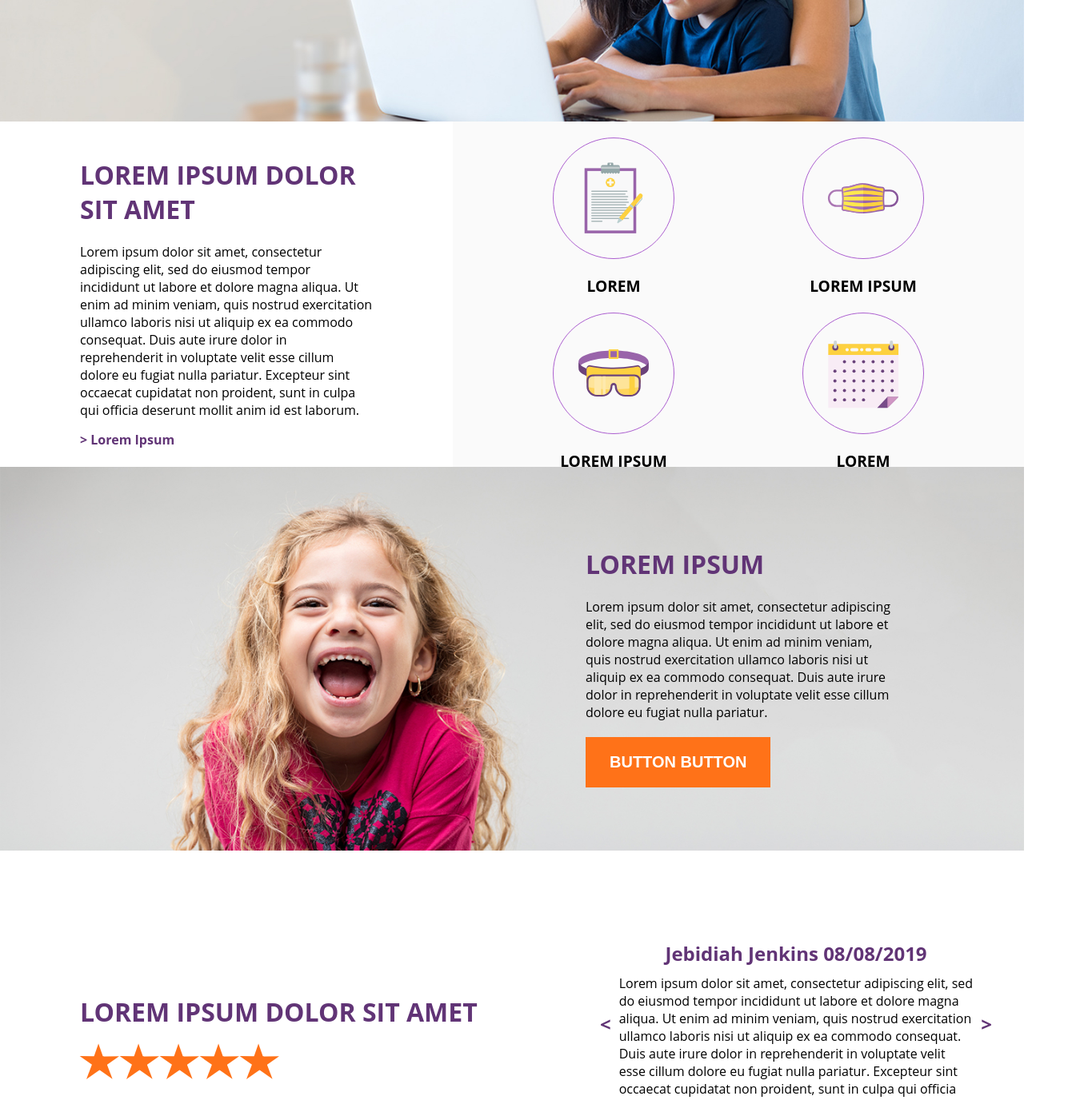
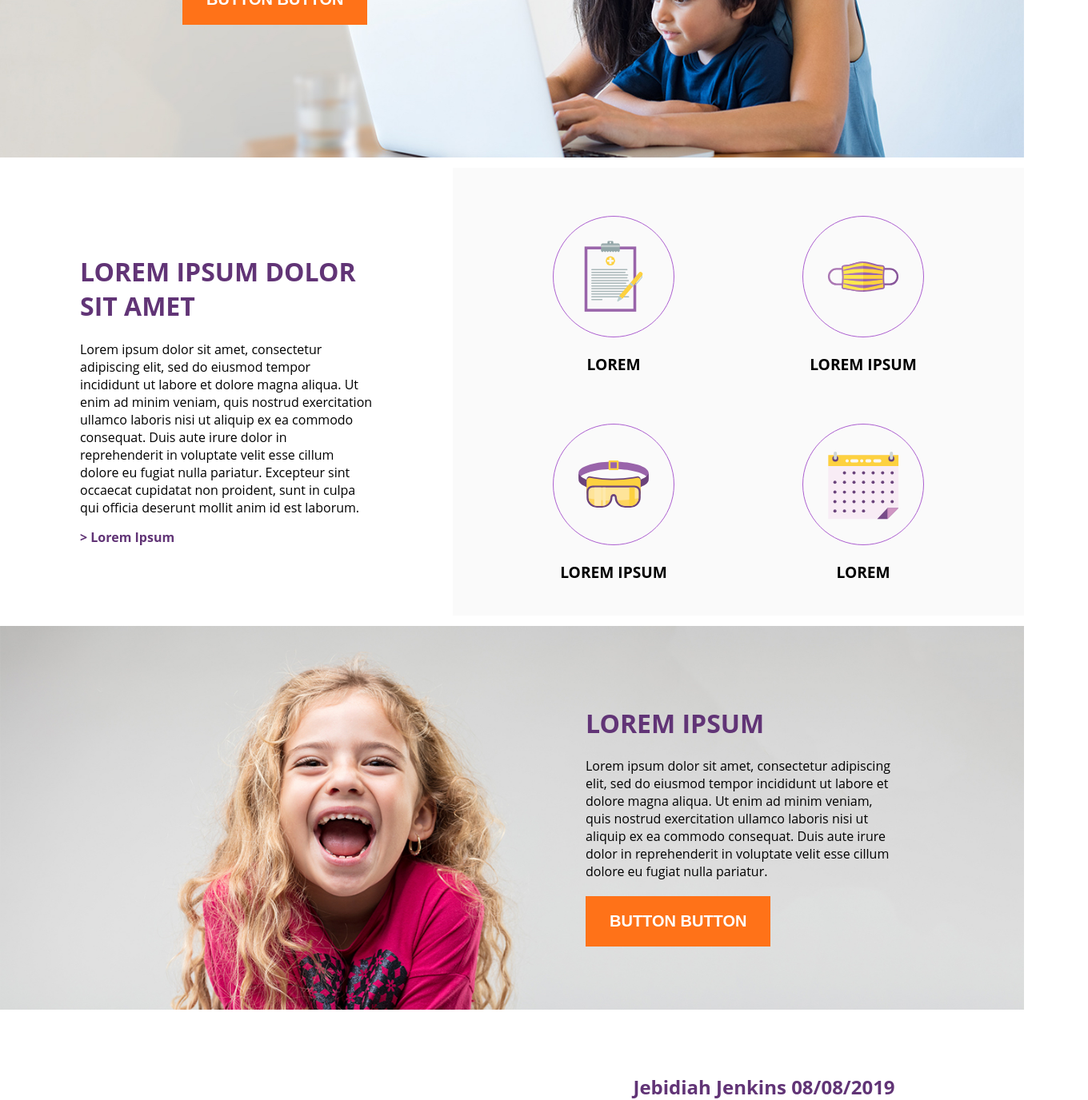
Before and after one commit to Loquen/rooster-grin, a React (Create React App) app: page / in a window 1280 px wide. Shown: the part 1400-2776 px from the top of the page at 80% size, 1360 px wide, since content can reach past the window. Built offline with nearby package versions, Linux system fonts and the light colour scheme.

Commit message:
mobile styles for all components

```diff
--- a/src/App.scss
+++ b/src/App.scss
@@ -33,6 +33,12 @@ body {
         height: 100%;
       }
     }
+
+    @media screen and (max-width: $breakpoint-mobile){
+      .nav {
+        padding: 10px;
+      }
+    }
   }
 
   .hero-text {
@@ -63,7 +69,6 @@ body {
 
     @media screen and (max-width: $breakpoint-mobile){
       font-size: 6vmin;
-
     }
   }
 
@@ -79,6 +84,7 @@ body {
 
   .btn:hover {
     background-color: darken($orange, 20%);
+    transition: 0.75s;
     cursor: pointer;
   }
 
@@ -106,21 +112,31 @@ body {
     display: flex;
     align-items: center;
     justify-content: space-evenly;
-    height: 54vh;
+    min-height: 54vh;
 
     .img {
       width: 50%;
+
+      img {
+        width: 100%;
+      }
     }
 
     @media screen and (max-width: $breakpoint-mobile){
       flex-direction: column;
 
       .content {
+        margin: auto;
         padding: 40px;
+        width: 80%;
       }
 
       .img {
         width: 100%;
+      }
+
+      .title {
+        text-align: center;
       }
     }
   }
@@ -177,12 +193,13 @@ body {
   }
 
   .features {
-    height: 100%;
+    min-height: 65vh;
     background-color: $background;
     display: flex;
     justify-content: center;
     align-items: center;
     flex-wrap: wrap;
+    padding: 20px 0;
 
     .feature-img {
       border: 1px solid $purple;
@@ -206,13 +223,17 @@ body {
     }
 
     @media screen and (max-width: $breakpoint-mobile){
-
+      height: 100%;
+      padding: 20px 0 60px;
     }
   }
 
   .stars {
     display: flex;
-    height: 30px;
+
+    @media screen and (max-width: $breakpoint-mobile){
+      justify-content: center;
+    }
   }
 
   .star {
@@ -257,12 +278,16 @@ body {
 
   .carousel {
     width: 50%;
-    padding: 30px;
+    padding: 50px;
+    margin-right: 2.5rem;
 
     .carousel-slider {
       display: flex;
       align-items: center;
 
+      .carousel-content {
+        padding: 20px;
+      }
       .carousel-title, .carousel-arrow {
         text-align: center;
         font-weight: bold;
@@ -271,9 +296,38 @@ body {
         padding: 10px;
       }
     }
+
+    .carousel-arrow {
+      cursor: pointer;
+    }
+
+    .selector-list {
+      width: 30px;
+      margin: auto;
+      display: flex;
+      justify-content: center;
+
+      .selector {
+        background-color: $select-unclicked;
+        border-radius: 50%;
+        padding: 8px;
+        margin: 5px;
+      }
+
+      .active {
+        background-color: $select-clicked;
+      }
+    }
+
+    @media screen and (max-width: $breakpoint-mobile){
+      width: auto;
+      margin: auto;
+      padding: 50px 10px;
+    }
   }
 
   .footer {
+    margin-top: auto;
     padding: 30px;
     display: flex;
     flex-direction: column;
--- a/src/components/Carousel.jsx
+++ b/src/components/Carousel.jsx
@@ -53,9 +53,9 @@ function Carousel(props) {
         </div>
       </div>
       <div className="selector-list">
-        <div className="selector"></div>
-        <div className="selector"></div>
-        <div className="selector"></div>
+        {reviews.map((review, idx) =>
+          <div className={`selector ${idx === activeReview ? 'active' : ''}`}></div>
+        )}
       </div>
     </div>
   );
--- a/src/components/Footer.jsx
+++ b/src/components/Footer.jsx
@@ -7,8 +7,12 @@ function Footer(props) {
         Follow Us:
       </div>
       <div className='social'>
-        <img src='/instagram.svg' alt='Instagram'/>
-        <img src='/facebook.svg' alt='Facebook'/>
+        <a href="https://www.instagram.com">
+          <img src='/instagram.svg' alt='Instagram'/>
+        </a>
+        <a href="https://www.facebook.com">
+          <img src='/facebook.svg' alt='Facebook'/>
+        </a>
       </div>
     </div>
   );
```
